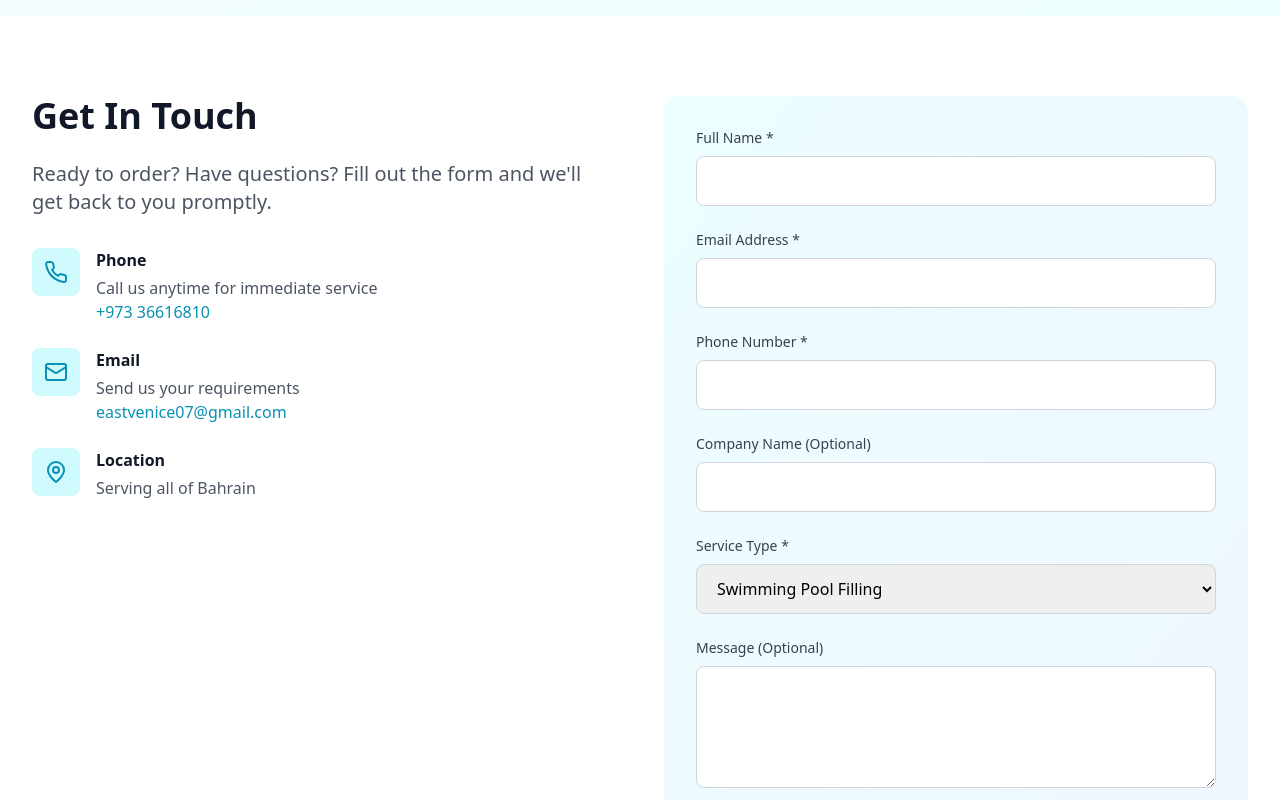
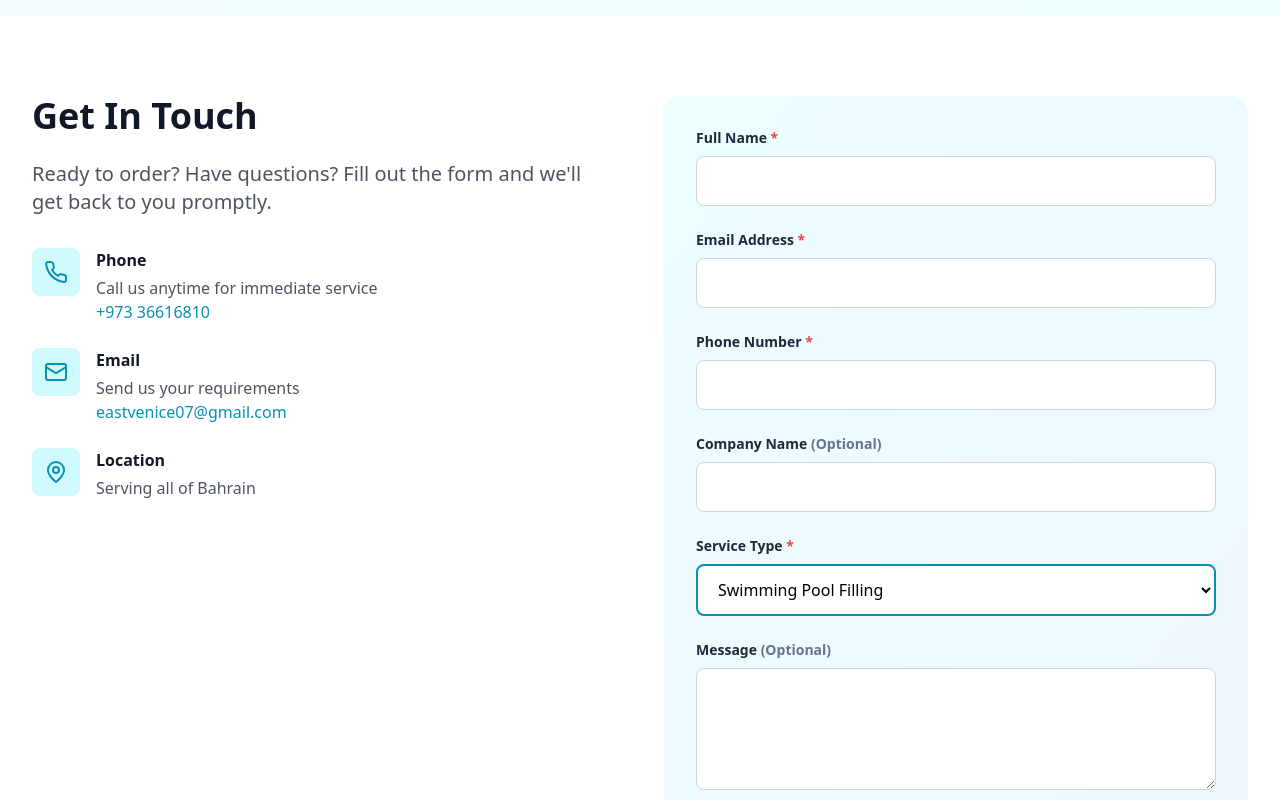
Before and after one commit to RahulRamaChandra/east-venice-sweet-water, a React (Vite) app: page / in a window 1280 px wide. Shown: the part 1720-2520 px from the top of the page. Built offline with nearby package versions, Linux system fonts and the light colour scheme.

Commit message:
updated the query template

```diff
--- a/package.json
+++ b/package.json
@@ -30,6 +30,6 @@
     "tailwindcss": "^3.4.1",
     "typescript": "^5.5.3",
     "typescript-eslint": "^8.3.0",
-    "vite": "^5.4.2"
+    "vite": "^7.3.0"
   }
 }
--- a/src/App.tsx
+++ b/src/App.tsx
@@ -1,72 +1,90 @@
 import { useState } from 'react';
-import { Droplets, Building2, Wrench, CheckCircle2, Phone, Mail, MapPin } from 'lucide-react';
+import {
+  Droplets,
+  Building2,
+  Wrench,
+  CheckCircle2,
+  Phone,
+  Mail,
+  MapPin,
+} from 'lucide-react';
 import logo from './assets/logo.jpeg';
 
 // --- Easy-to-edit business details (update these once) ---
 const BUSINESS_NAME = 'East Venice Sweet Water';
 const DISPLAY_PHONE = '+973 36616810';
-const PHONE_TEL = '+973 36616810'; // Use full international format, e.g. +973XXXXXXXX
+const PHONE_TEL = '+97336616810'; // Use full international format, no spaces
 const EMAIL = 'eastvenice07@gmail.com';
 
+// --- Formspree endpoint ---
+const FORMSPREE_ENDPOINT = 'https://formspree.io/f/xqezopwn';
+
 function App() {
+  // --- Contact form state (kept for same implementation + inline success/error) ---
   const [formData, setFormData] = useState({
-    name: '',
+    full_name: '',
     email: '',
     phone: '',
     company: '',
-    service_type: 'pool',
-    message: ''
+    service_type: 'Swimming Pool Filling',
+    message: '',
   });
+
   const [isSubmitting, setIsSubmitting] = useState(false);
-  const [submitStatus, setSubmitStatus] = useState<'idle' | 'success' | 'error'>('idle');
+  const [submitStatus, setSubmitStatus] = useState<'idle' | 'success' | 'error'>(
+    'idle'
+  );
 
-  const handleSubmit = async (e: React.FormEvent) => {
+  const handleChange = (
+    e: React.ChangeEvent<HTMLInputElement | HTMLTextAreaElement | HTMLSelectElement>
+  ) => {
+    const { name, value } = e.target;
+    setFormData((prev) => ({
+      ...prev,
+      [name]: value,
+    }));
+  };
+
+  // ✅ Submit via fetch() to Formspree so user stays on your page (no redirect)
+  const handleSubmit = async (e: React.FormEvent<HTMLFormElement>) => {
     e.preventDefault();
     setIsSubmitting(true);
     setSubmitStatus('idle');
 
-    // GitHub Pages is static hosting. Instead of sending to Supabase (backend),
-    // open the user's email client with a pre-filled message.
     try {
-      const subject = encodeURIComponent(`${BUSINESS_NAME} — Website Inquiry (${formData.service_type})`);
-      const body = encodeURIComponent(
-        [
-          `Name: ${formData.name}`,
-          `Email: ${formData.email}`,
-          `Phone: ${formData.phone}`,
-          `Company: ${formData.company || '-'}`,
-          `Service type: ${formData.service_type}`,
-          '',
-          'Message:',
-          formData.message || '-',
-        ].join('\n')
-      );
+      const payload = {
+        ...formData,
+        _subject: `New Website Inquiry — ${BUSINESS_NAME}`,
+      };
 
-      // Using location.href keeps this dependency-free and works everywhere.
-      window.location.href = `mailto:${EMAIL}?subject=${subject}&body=${body}`;
+      const res = await fetch(FORMSPREE_ENDPOINT, {
+        method: 'POST',
+        headers: {
+          'Content-Type': 'application/json',
+          Accept: 'application/json',
+        },
+        body: JSON.stringify(payload),
+      });
 
+      if (res.ok) {
         setSubmitStatus('success');
         setFormData({
-        name: '',
+          full_name: '',
           email: '',
           phone: '',
           company: '',
-        service_type: 'pool',
-        message: ''
+          service_type: 'Swimming Pool Filling',
+          message: '',
         });
+      } else {
+        setSubmitStatus('error');
+      }
     } catch (err) {
+      console.error('Formspree submit error:', err);
       setSubmitStatus('error');
-      console.error('Error preparing email:', err);
     } finally {
       setIsSubmitting(false);
     }
-  };
-
-  const handleChange = (e: React.ChangeEvent<HTMLInputElement | HTMLTextAreaElement | HTMLSelectElement>) => {
-    setFormData({
-      ...formData,
-      [e.target.name]: e.target.value
-    });
   };
 
   return (
@@ -77,19 +95,39 @@ function App() {
             <img
               src={logo}
               alt={`${BUSINESS_NAME} logo`}
-              className="h-14 w-14 object-contain rounded-md bg-white p-1"
+              className="h-20 w-20 object-contain rounded-md bg-white p-1"
               loading="eager"
             />
             <h1 className="text-2xl font-extrabold leading-tight bg-gradient-to-r from-cyan-500 via-blue-500 to-emerald-500 bg-clip-text text-transparent whitespace-nowrap">
               {BUSINESS_NAME}
             </h1>
           </div>
+
           <nav className="hidden md:flex space-x-8">
-            <a href="#services" className="text-gray-700 hover:text-cyan-600 transition">Services</a>
-            <a href="#why-us" className="text-gray-700 hover:text-cyan-600 transition">Why Us</a>
-            <a href="#contact" className="text-gray-700 hover:text-cyan-600 transition">Contact</a>
+            <a
+              href="#services"
+              className="text-gray-700 hover:text-cyan-600 transition"
+            >
+              Services
+            </a>
+            <a
+              href="#why-us"
+              className="text-gray-700 hover:text-cyan-600 transition"
+            >
+              Why Us
+            </a>
+            <a
+              href="#contact"
+              className="text-gray-700 hover:text-cyan-600 transition"
+            >
+              Contact
+            </a>
           </nav>
-          <a href="#contact" className="bg-cyan-600 text-white px-6 py-2 rounded-lg hover:bg-cyan-700 transition">
+
+          <a
+            href="#contact"
+            className="bg-cyan-600 text-white px-6 py-2 rounded-lg hover:bg-cyan-700 transition"
+          >
             Get Quote
           </a>
         </div>
@@ -106,14 +144,21 @@ function App() {
                 Reliable tanker water delivery for swimming pools, hotels, and construction sites. Fast, clean, and professional service you can trust.
               </p>
               <div className="flex flex-wrap gap-4">
-                <a href="#contact" className="bg-cyan-600 text-white px-8 py-4 rounded-lg hover:bg-cyan-700 transition font-semibold text-lg shadow-lg">
+                <a
+                  href="#contact"
+                  className="bg-cyan-600 text-white px-8 py-4 rounded-lg hover:bg-cyan-700 transition font-semibold text-lg shadow-lg"
+                >
                   Request Service
                 </a>
-                <a href={`tel:${PHONE_TEL}`} className="bg-white text-cyan-600 px-8 py-4 rounded-lg hover:bg-gray-50 transition font-semibold text-lg shadow-lg border-2 border-cyan-600">
+                <a
+                  href={`tel:${PHONE_TEL}`}
+                  className="bg-white text-cyan-600 px-8 py-4 rounded-lg hover:bg-gray-50 transition font-semibold text-lg shadow-lg border-2 border-cyan-600"
+                >
                   Call Now
                 </a>
               </div>
             </div>
+
             <div className="relative">
               <div className="bg-gradient-to-br from-cyan-400 to-blue-500 rounded-2xl p-8 shadow-2xl">
                 <div className="bg-white rounded-xl p-6 space-y-4">
@@ -143,15 +188,22 @@ function App() {
       <section id="services" className="py-20 bg-white">
         <div className="max-w-7xl mx-auto px-4 sm:px-6 lg:px-8">
           <div className="text-center mb-16">
-            <h2 className="text-4xl font-bold text-gray-900 mb-4">Our Services</h2>
-            <p className="text-xl text-gray-600">Comprehensive water supply solutions for every need</p>
+            <h2 className="text-4xl font-bold text-gray-900 mb-4">
+              Our Services
+            </h2>
+            <p className="text-xl text-gray-600">
+              Comprehensive water supply solutions for every need
+            </p>
           </div>
+
           <div className="grid md:grid-cols-3 gap-8">
             <div className="bg-gradient-to-br from-cyan-50 to-blue-50 p-8 rounded-2xl hover:shadow-xl transition">
               <div className="bg-cyan-600 w-16 h-16 rounded-xl flex items-center justify-center mb-6">
                 <Droplets className="w-8 h-8 text-white" />
               </div>
-              <h3 className="text-2xl font-bold text-gray-900 mb-4">Swimming Pool Filling</h3>
+              <h3 className="text-2xl font-bold text-gray-900 mb-4">
+                Swimming Pool Filling
+              </h3>
               <p className="text-gray-600 mb-6">
                 Fast and efficient filling services for residential and commercial swimming pools. We ensure clean, quality water for your perfect pool experience.
               </p>
@@ -175,7 +227,9 @@ function App() {
               <div className="bg-blue-600 w-16 h-16 rounded-xl flex items-center justify-center mb-6">
                 <Building2 className="w-8 h-8 text-white" />
               </div>
-              <h3 className="text-2xl font-bold text-gray-900 mb-4">Hotel Supply</h3>
+              <h3 className="text-2xl font-bold text-gray-900 mb-4">
+                Hotel Supply
+              </h3>
               <p className="text-gray-600 mb-6">
                 Reliable water supply services for hotels and resorts. We understand hospitality needs and deliver on schedule, every time.
               </p>
@@ -199,7 +253,9 @@ function App() {
               <div className="bg-cyan-700 w-16 h-16 rounded-xl flex items-center justify-center mb-6">
                 <Wrench className="w-8 h-8 text-white" />
               </div>
-              <h3 className="text-2xl font-bold text-gray-900 mb-4">Construction Sites</h3>
+              <h3 className="text-2xl font-bold text-gray-900 mb-4">
+                Construction Sites
+              </h3>
               <p className="text-gray-600 mb-6">
                 Support your construction projects with dependable water supply. From mixing to dust control, we've got you covered.
               </p>
@@ -225,37 +281,61 @@ function App() {
       <section id="why-us" className="py-20 bg-gradient-to-br from-gray-50 to-cyan-50">
         <div className="max-w-7xl mx-auto px-4 sm:px-6 lg:px-8">
           <div className="text-center mb-16">
-            <h2 className="text-4xl font-bold text-gray-900 mb-4">Why Choose Eastvenice Sweetwater?</h2>
-            <p className="text-xl text-gray-600">Your trusted water supply partner in Bahrain</p>
+            <h2 className="text-4xl font-bold text-gray-900 mb-4">
+              Why Choose Eastvenice Sweetwater?
+            </h2>
+            <p className="text-xl text-gray-600">
+              Your trusted water supply partner in Bahrain
+            </p>
           </div>
+
           <div className="grid md:grid-cols-2 lg:grid-cols-4 gap-8">
             <div className="text-center">
               <div className="bg-cyan-600 w-20 h-20 rounded-full flex items-center justify-center mx-auto mb-4">
                 <CheckCircle2 className="w-10 h-10 text-white" />
               </div>
-              <h3 className="text-xl font-bold text-gray-900 mb-2">Quality Assured</h3>
-              <p className="text-gray-600">Clean, tested sweet water that meets all standards</p>
+              <h3 className="text-xl font-bold text-gray-900 mb-2">
+                Quality Assured
+              </h3>
+              <p className="text-gray-600">
+                Clean, tested sweet water that meets all standards
+              </p>
             </div>
+
             <div className="text-center">
               <div className="bg-blue-600 w-20 h-20 rounded-full flex items-center justify-center mx-auto mb-4">
                 <Droplets className="w-10 h-10 text-white" />
               </div>
-              <h3 className="text-xl font-bold text-gray-900 mb-2">Modern Fleet</h3>
-              <p className="text-gray-600">Well-maintained tankers for safe and clean delivery</p>
+              <h3 className="text-xl font-bold text-gray-900 mb-2">
+                Modern Fleet
+              </h3>
+              <p className="text-gray-600">
+                Well-maintained tankers for safe and clean delivery
+              </p>
             </div>
+
             <div className="text-center">
               <div className="bg-cyan-700 w-20 h-20 rounded-full flex items-center justify-center mx-auto mb-4">
                 <Phone className="w-10 h-10 text-white" />
               </div>
-              <h3 className="text-xl font-bold text-gray-900 mb-2">24/7 Service</h3>
-              <p className="text-gray-600">Available round the clock for your water needs</p>
+              <h3 className="text-xl font-bold text-gray-900 mb-2">
+                24/7 Service
+              </h3>
+              <p className="text-gray-600">
+                Available round the clock for your water needs
+              </p>
             </div>
+
             <div className="text-center">
               <div className="bg-blue-700 w-20 h-20 rounded-full flex items-center justify-center mx-auto mb-4">
                 <MapPin className="w-10 h-10 text-white" />
               </div>
-              <h3 className="text-xl font-bold text-gray-900 mb-2">Bahrain-Wide</h3>
-              <p className="text-gray-600">Serving all areas across the Kingdom of Bahrain</p>
+              <h3 className="text-xl font-bold text-gray-900 mb-2">
+                Bahrain-Wide
+              </h3>
+              <p className="text-gray-600">
+                Serving all areas across the Kingdom of Bahrain
+              </p>
             </div>
           </div>
         </div>
@@ -265,10 +345,13 @@ function App() {
         <div className="max-w-7xl mx-auto px-4 sm:px-6 lg:px-8">
           <div className="grid md:grid-cols-2 gap-12">
             <div>
-              <h2 className="text-4xl font-bold text-gray-900 mb-6">Get In Touch</h2>
+              <h2 className="text-4xl font-bold text-gray-900 mb-6">
+                Get In Touch
+              </h2>
               <p className="text-xl text-gray-600 mb-8">
                 Ready to order? Have questions? Fill out the form and we'll get back to you promptly.
               </p>
+
               <div className="space-y-6">
                 <div className="flex items-start space-x-4">
                   <div className="bg-cyan-100 w-12 h-12 rounded-lg flex items-center justify-center flex-shrink-0">
@@ -277,9 +360,15 @@ function App() {
                   <div>
                     <h3 className="font-semibold text-gray-900 mb-1">Phone</h3>
                     <p className="text-gray-600">Call us anytime for immediate service</p>
-                    <a href={`tel:${PHONE_TEL}`} className="text-cyan-600 hover:text-cyan-700 font-medium">{DISPLAY_PHONE}</a>
+                    <a
+                      href={`tel:${PHONE_TEL}`}
+                      className="text-cyan-600 hover:text-cyan-700 font-medium"
+                    >
+                      {DISPLAY_PHONE}
+                    </a>
                   </div>
                 </div>
+
                 <div className="flex items-start space-x-4">
                   <div className="bg-cyan-100 w-12 h-12 rounded-lg flex items-center justify-center flex-shrink-0">
                     <Mail className="w-6 h-6 text-cyan-600" />
@@ -287,9 +376,15 @@ function App() {
                   <div>
                     <h3 className="font-semibold text-gray-900 mb-1">Email</h3>
                     <p className="text-gray-600">Send us your requirements</p>
-                    <a href={`mailto:${EMAIL}`} className="text-cyan-600 hover:text-cyan-700 font-medium">{EMAIL}</a>
+                    <a
+                      href={`mailto:${EMAIL}`}
+                      className="text-cyan-600 hover:text-cyan-700 font-medium"
+                    >
+                      {EMAIL}
+                    </a>
                   </div>
                 </div>
+
                 <div className="flex items-start space-x-4">
                   <div className="bg-cyan-100 w-12 h-12 rounded-lg flex items-center justify-center flex-shrink-0">
                     <MapPin className="w-6 h-6 text-cyan-600" />
@@ -303,111 +398,101 @@ function App() {
             </div>
 
             <div className="bg-gradient-to-br from-cyan-50 to-blue-50 p-8 rounded-2xl">
-              <form onSubmit={handleSubmit} className="space-y-6">
+              <form onSubmit={handleSubmit}>
+                <div className="space-y-6">
+                  {/* Full Name */}
                   <div>
-                  <label htmlFor="name" className="block text-sm font-medium text-gray-700 mb-2">
-                    Full Name *
+                    <label className="mb-2 block text-sm font-semibold text-slate-800">
+                      Full Name <span className="text-red-500">*</span>
                     </label>
                     <input
+                      name="full_name"
                       type="text"
-                    id="name"
-                    name="name"
                       required
-                    value={formData.name}
+                      value={formData.full_name}
                       onChange={handleChange}
-                    className="w-full px-4 py-3 rounded-lg border border-gray-300 focus:ring-2 focus:ring-cyan-600 focus:border-transparent"
+                      className="w-full rounded-lg border border-slate-300 bg-white px-4 py-3 focus:border-cyan-600 focus:ring-2 focus:ring-cyan-200"
                     />
                   </div>
 
+                  {/* Email Address */}
                   <div>
-                  <label htmlFor="email" className="block text-sm font-medium text-gray-700 mb-2">
-                    Email Address *
+                    <label className="mb-2 block text-sm font-semibold text-slate-800">
+                      Email Address <span className="text-red-500">*</span>
                     </label>
                     <input
+                      name="email"
                       type="email"
-                    id="email"
-                    name="email"
                       required
                       value={formData.email}
                       onChange={handleChange}
-                    className="w-full px-4 py-3 rounded-lg border border-gray-300 focus:ring-2 focus:ring-cyan-600 focus:border-transparent"
+                      className="w-full rounded-lg border border-slate-300 bg-white px-4 py-3 focus:border-cyan-600 focus:ring-2 focus:ring-cyan-200"
                     />
                   </div>
 
+                  {/* Phone Number */}
                   <div>
-                  <label htmlFor="phone" className="block text-sm font-medium text-gray-700 mb-2">
-                    Phone Number *
+                    <label className="mb-2 block text-sm font-semibold text-slate-800">
+                      Phone Number <span className="text-red-500">*</span>
                     </label>
                     <input
+                      name="phone"
                       type="tel"
-                    id="phone"
-                    name="phone"
                       required
                       value={formData.phone}
                       onChange={handleChange}
-                    className="w-full px-4 py-3 rounded-lg border border-gray-300 focus:ring-2 focus:ring-cyan-600 focus:border-transparent"
+                      className="w-full rounded-lg border border-slate-300 bg-white px-4 py-3 focus:border-cyan-600 focus:ring-2 focus:ring-cyan-200"
                     />
                   </div>
 
+                  {/* Company Name */}
                   <div>
-                  <label htmlFor="company" className="block text-sm font-medium text-gray-700 mb-2">
-                    Company Name (Optional)
+                    <label className="mb-2 block text-sm font-semibold text-slate-800">
+                      Company Name <span className="text-slate-500">(Optional)</span>
                     </label>
                     <input
+                      name="company"
                       type="text"
-                    id="company"
-                    name="company"
                       value={formData.company}
                       onChange={handleChange}
-                    className="w-full px-4 py-3 rounded-lg border border-gray-300 focus:ring-2 focus:ring-cyan-600 focus:border-transparent"
+                      className="w-full rounded-lg border border-slate-300 bg-white px-4 py-3 focus:border-cyan-600 focus:ring-2 focus:ring-cyan-200"
                     />
                   </div>
 
+                  {/* Service Type */}
                   <div>
-                  <label htmlFor="service_type" className="block text-sm font-medium text-gray-700 mb-2">
-                    Service Type *
+                    <label className="mb-2 block text-sm font-semibold text-slate-800">
+                      Service Type <span className="text-red-500">*</span>
                     </label>
                     <select
-                    id="service_type"
                       name="service_type"
                       required
                       value={formData.service_type}
                       onChange={handleChange}
-                    className="w-full px-4 py-3 rounded-lg border border-gray-300 focus:ring-2 focus:ring-cyan-600 focus:border-transparent"
+                      className="w-full rounded-lg border-2 border-cyan-600 bg-white px-4 py-3 focus:ring-2 focus:ring-cyan-200"
                     >
-                    <option value="pool">Swimming Pool Filling</option>
-                    <option value="hotel">Hotel Supply</option>
-                    <option value="construction">Construction Site</option>
-                    <option value="other">Other</option>
+                      <option value="Swimming Pool Filling">Swimming Pool Filling</option>
+                      <option value="Hotel Supply">Hotel Supply</option>
+                      <option value="Construction Site">Construction Site</option>
+                      <option value="Other">Other</option>
                     </select>
                   </div>
 
+                  {/* Message */}
                   <div>
-                  <label htmlFor="message" className="block text-sm font-medium text-gray-700 mb-2">
-                    Message (Optional)
+                    <label className="mb-2 block text-sm font-semibold text-slate-800">
+                      Message <span className="text-slate-500">(Optional)</span>
                     </label>
                     <textarea
-                    id="message"
                       name="message"
                       rows={4}
                       value={formData.message}
                       onChange={handleChange}
-                    className="w-full px-4 py-3 rounded-lg border border-gray-300 focus:ring-2 focus:ring-cyan-600 focus:border-transparent"
-                  ></textarea>
+                      className="w-full rounded-lg border border-slate-300 bg-white px-4 py-3 focus:border-cyan-600 focus:ring-2 focus:ring-cyan-200"
+                    />
                   </div>
 
-                {submitStatus === 'success' && (
-                  <div className="bg-green-50 border border-green-200 text-green-800 px-4 py-3 rounded-lg">
-                    Thank you! We'll contact you shortly.
-                  </div>
-                )}
-
-                {submitStatus === 'error' && (
-                  <div className="bg-red-50 border border-red-200 text-red-800 px-4 py-3 rounded-lg">
-                    Something went wrong. Please try again or call us directly.
-                  </div>
-                )}
-
+                  {/* Submit */}
                   <button
                     type="submit"
                     disabled={isSubmitting}
@@ -415,6 +500,19 @@ function App() {
                   >
                     {isSubmitting ? 'Sending...' : 'Submit Inquiry'}
                   </button>
+
+                  {/* Status Messages */}
+                  {submitStatus === 'success' && (
+                    <p className="text-center font-semibold text-green-700">
+                      ✅ Thank you! Your inquiry has been sent.
+                    </p>
+                  )}
+                  {submitStatus === 'error' && (
+                    <p className="text-center font-semibold text-red-600">
+                      ❌ Something went wrong. Please try again.
+                    </p>
+                  )}
+                </div>
               </form>
             </div>
           </div>
@@ -440,6 +538,7 @@ function App() {
                 Your trusted partner for sweet water supply across Bahrain. Quality service, every time.
               </p>
             </div>
+
             <div>
               <h4 className="text-lg font-semibold mb-4">Services</h4>
               <ul className="space-y-2 text-gray-400">
@@ -448,6 +547,7 @@ function App() {
                 <li>Construction Site Supply</li>
               </ul>
             </div>
+
             <div>
               <h4 className="text-lg font-semibold mb-4">Contact</h4>
               <ul className="space-y-2 text-gray-400">
@@ -457,8 +557,11 @@ function App() {
               </ul>
             </div>
           </div>
+
           <div className="border-t border-gray-800 mt-8 pt-8 text-center text-gray-400">
-            <p>&copy; {new Date().getFullYear()} {BUSINESS_NAME}. All rights reserved.</p>
+            <p>
+              &copy; {new Date().getFullYear()} {BUSINESS_NAME}. All rights reserved.
+            </p>
           </div>
         </div>
       </footer>
```
Also changed, not shown: 1 other file (tests, documents, lock files or other folders). Lines whose indentation alone changed are shown as unchanged.
